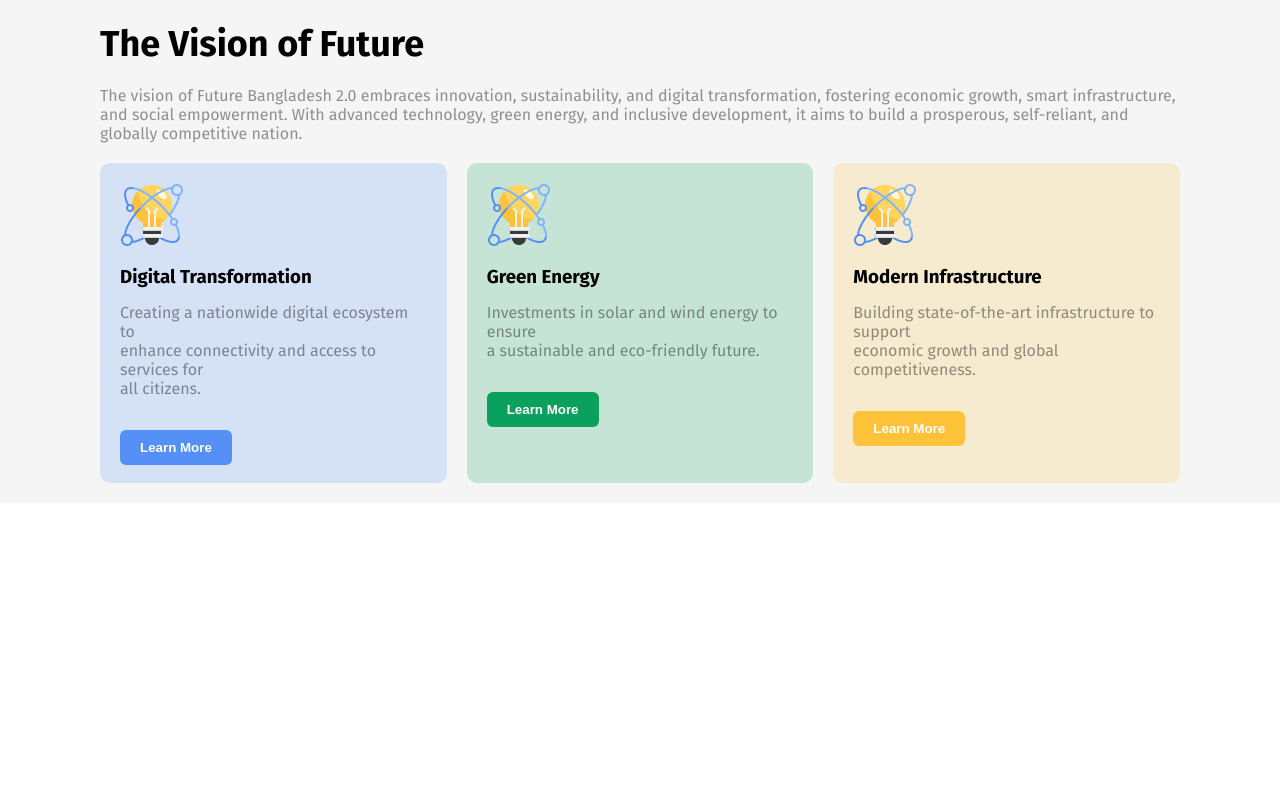
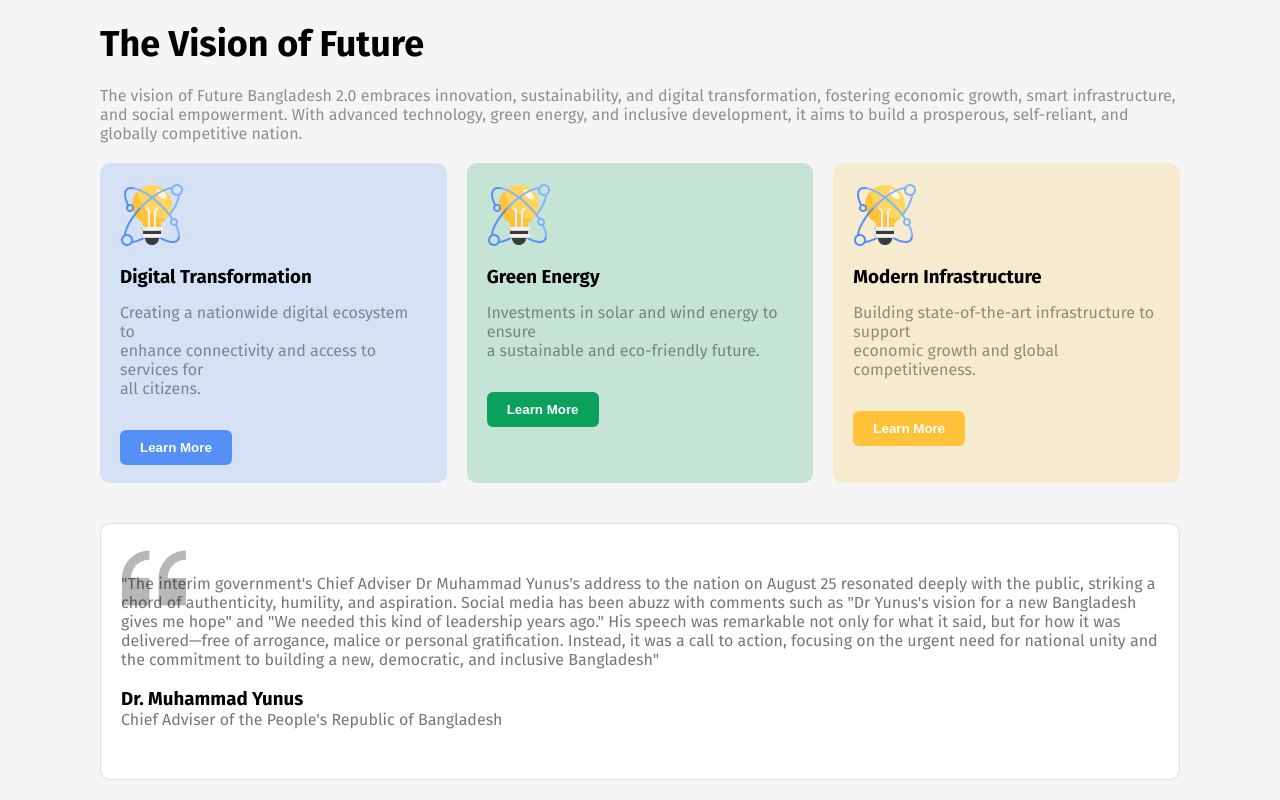
Before and after one commit to Tauhid25/B11A1-Assignment-1-rev, a plain HTML site: page index.html in a window 1280 px wide. Shown: the part 1064-1864 px from the top of the page. Before the commit the page ends 1567 px from the top, so only its background shows below. Drawn offline with Linux system fonts and the light colour scheme.

Commit message:
statement section added

```diff
--- a/index.html
+++ b/index.html
@@ -100,6 +100,25 @@
                 </div>
             </div>
         </section>
+
+               <!-- Statement section -->
+               <section class="statement-section">
+                <div class="statement-container">
+                    <div>
+                        <p class="statement-content">"The interim government's Chief Adviser Dr Muhammad Yunus's address to
+                            the nation on August 25 resonated deeply with the public, striking a chord of authenticity,
+                            humility, and aspiration. Social media has been abuzz with comments such as "Dr Yunus's vision
+                            for a new Bangladesh gives me hope" and "We needed this kind of leadership years ago." His
+                            speech was remarkable not only for what it said, but for how it was delivered—free of arrogance,
+                            malice or personal gratification. Instead, it was a call to action, focusing on the urgent need
+                            for national unity and the commitment to building a new, democratic, and inclusive Bangladesh"
+                        </p> <br>
+
+                        <h3>Dr. Muhammad Yunus</h3>
+                        <p class="statement-content">Chief Adviser of the People's Republic of Bangladesh</p>
+                    </div>
+                </div>
+            </section>
     </main>
 
 </body>
--- a/styles/style.css
+++ b/styles/style.css
@@ -216,3 +216,21 @@ main {
     background-color: white;
     color: #FFC239;
 }
+.statement-section {
+    padding: 20px 100px;
+
+}
+
+.statement-container {
+    background-color: white;
+    padding: 50px 20px;
+    border-radius: 10px;
+    background-image: url("../assets/quote-bg.png");
+    background-repeat: no-repeat;
+    background-position: 21px 22px;
+    border: 1px solid #0E0E0E20;
+}
+
+.statement-content {
+    color: #0E0E0E90;
+}
```
